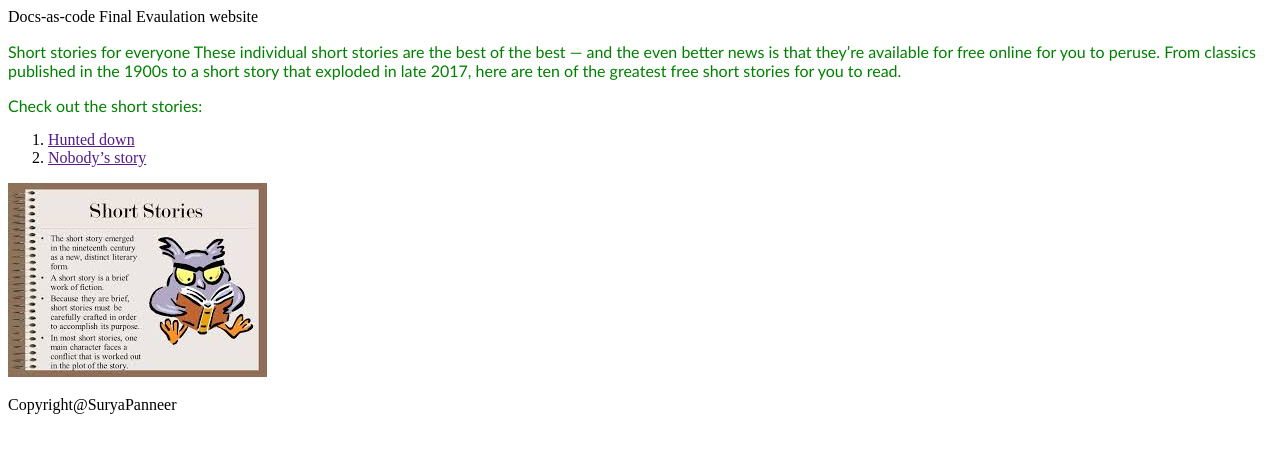
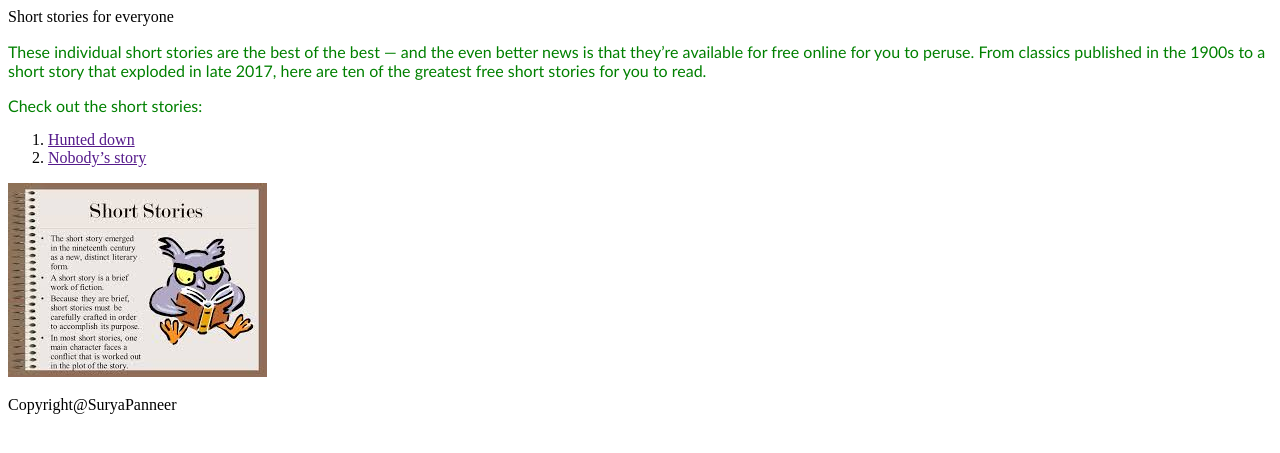
Before and after one commit to SuryaPanneer/auto-goggles, a Jekyll site: the page built from index.md, in a window 1280 px wide. Shown: the top 453 px of the page. Built offline with Jekyll 4.4.1, drawn with Linux system fonts in a browser that asks for light colours.

Commit message:
corrected template file

```diff
--- a/_layouts/template.html
+++ b/_layouts/template.html
@@ -6,10 +6,11 @@
 </head>
   <body>
 
-  <header>Docs-as-code Final Evaulation website</header>
+  <header>Short stories for everyone</header>
     <main>
 <div>
-{{ content }}</div>
+{{ content }}
+</div>
 
     </main>
 <footer>Copyright@SuryaPanneer</footer>
```
Also changed, not shown: assets/css/style.css (+5 -3 lines), index.md (+0 -1 lines).
